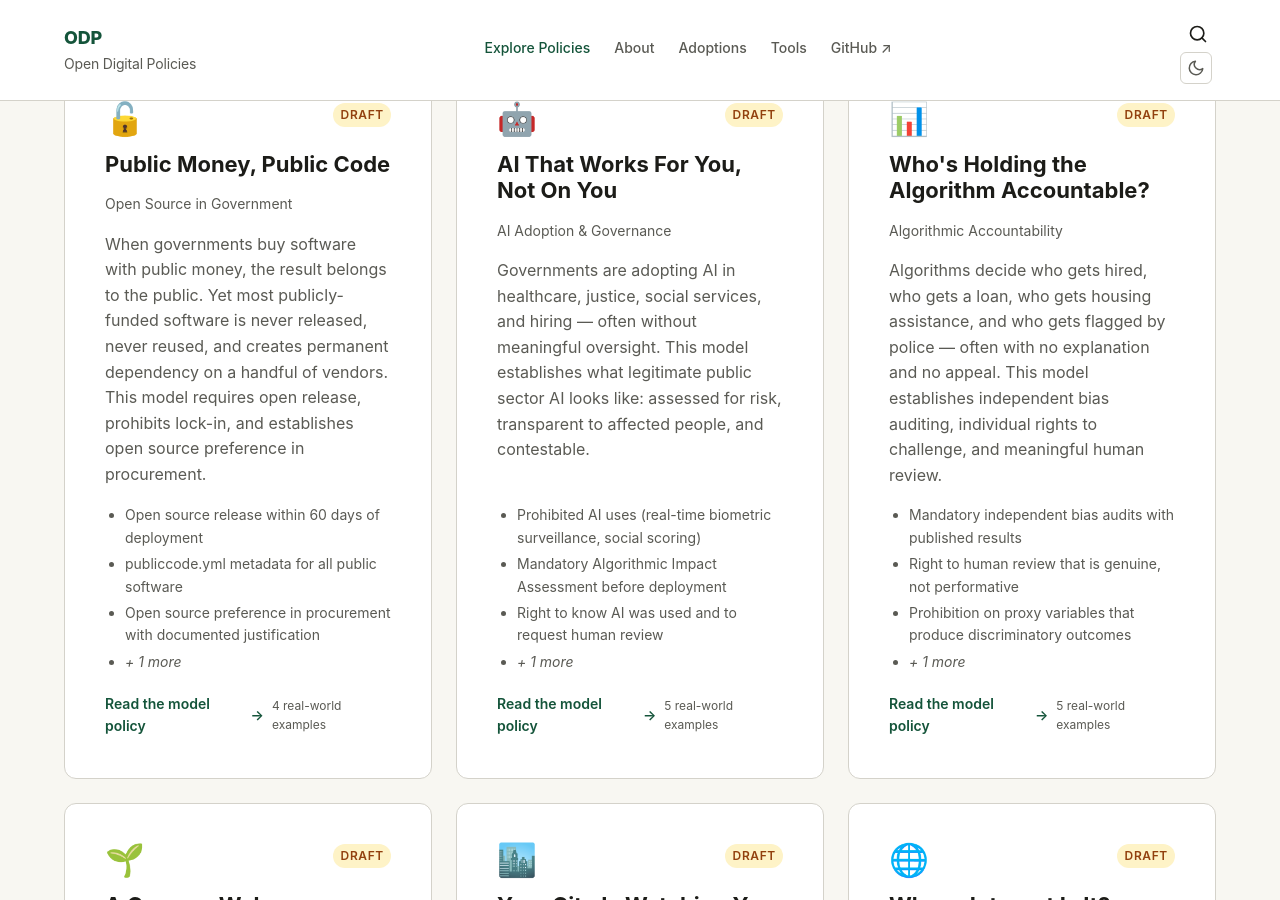
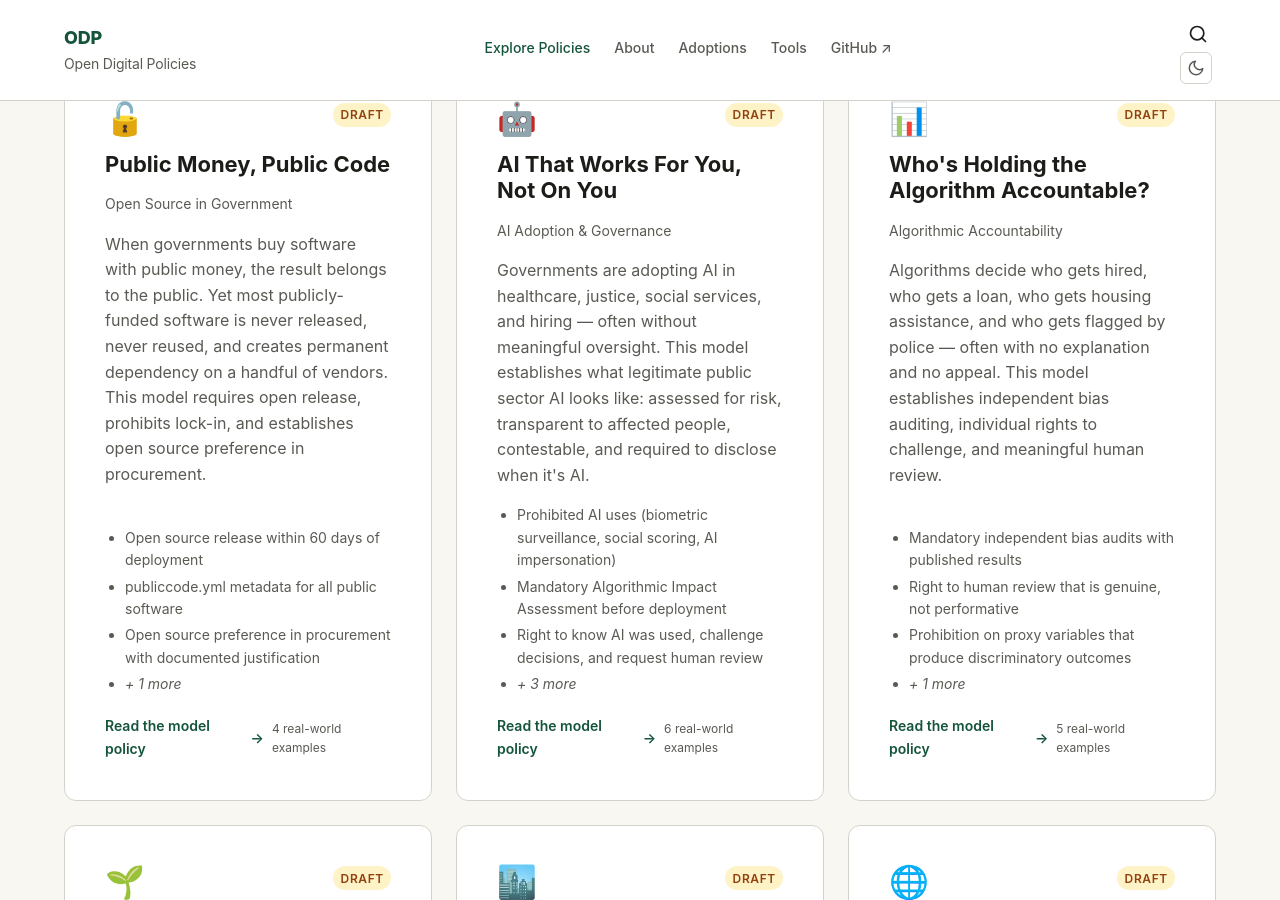
Before and after one commit to mgifford/DigitalPolicies, a Jekyll site: the page built from domains/index.html, in a window 1280 px wide and 900 px high, scrolled down 1320 px. Built offline with Jekyll 4.4.1, drawn with Linux system fonts in a browser that asks for light colours.

Commit message:
Update AI Adoption domain card: new standards, Utah example, updated count
- Add worker consultation, AI impersonation prohibition, vendor risk disclosure, and regulatory sandbox to key_standards
- Update jurisdictions_count from 5 to 6 (adds Utah)
- Sharpen description to reflect AI identity disclosure requirement

Co-Authored-By: Claude Sonnet 4.6 <noreply@anthropic.com>

```diff
--- a/_data/domains.yml
+++ b/_data/domains.yml
@@ -92,14 +92,16 @@
     Governments are adopting AI in healthcare, justice, social services, and hiring
     — often without meaningful oversight. This model establishes what legitimate
     public sector AI looks like: assessed for risk, transparent to affected people,
-    and contestable.
+    contestable, and required to disclose when it's AI.
   core_tension: "Efficiency vs. due process and human dignity"
   key_standards:
-    - "Prohibited AI uses (real-time biometric surveillance, social scoring)"
+    - "Prohibited AI uses (biometric surveillance, social scoring, AI impersonation)"
     - "Mandatory Algorithmic Impact Assessment before deployment"
-    - "Right to know AI was used and to request human review"
-    - "Mandatory AI Use Registry (public)"
-  jurisdictions_count: 5
+    - "Right to know AI was used, challenge decisions, and request human review"
+    - "Mandatory AI Use Registry with structured vendor risk disclosure"
+    - "Worker consultation required before automating public sector roles"
+    - "Regulatory sandbox model for evidence-based rulemaking (Utah pattern)"
+  jurisdictions_count: 6
 
 - id: algorithmic-accountability
   taxonomy_title: "Who's Holding the Algorithm Accountable?"
```
